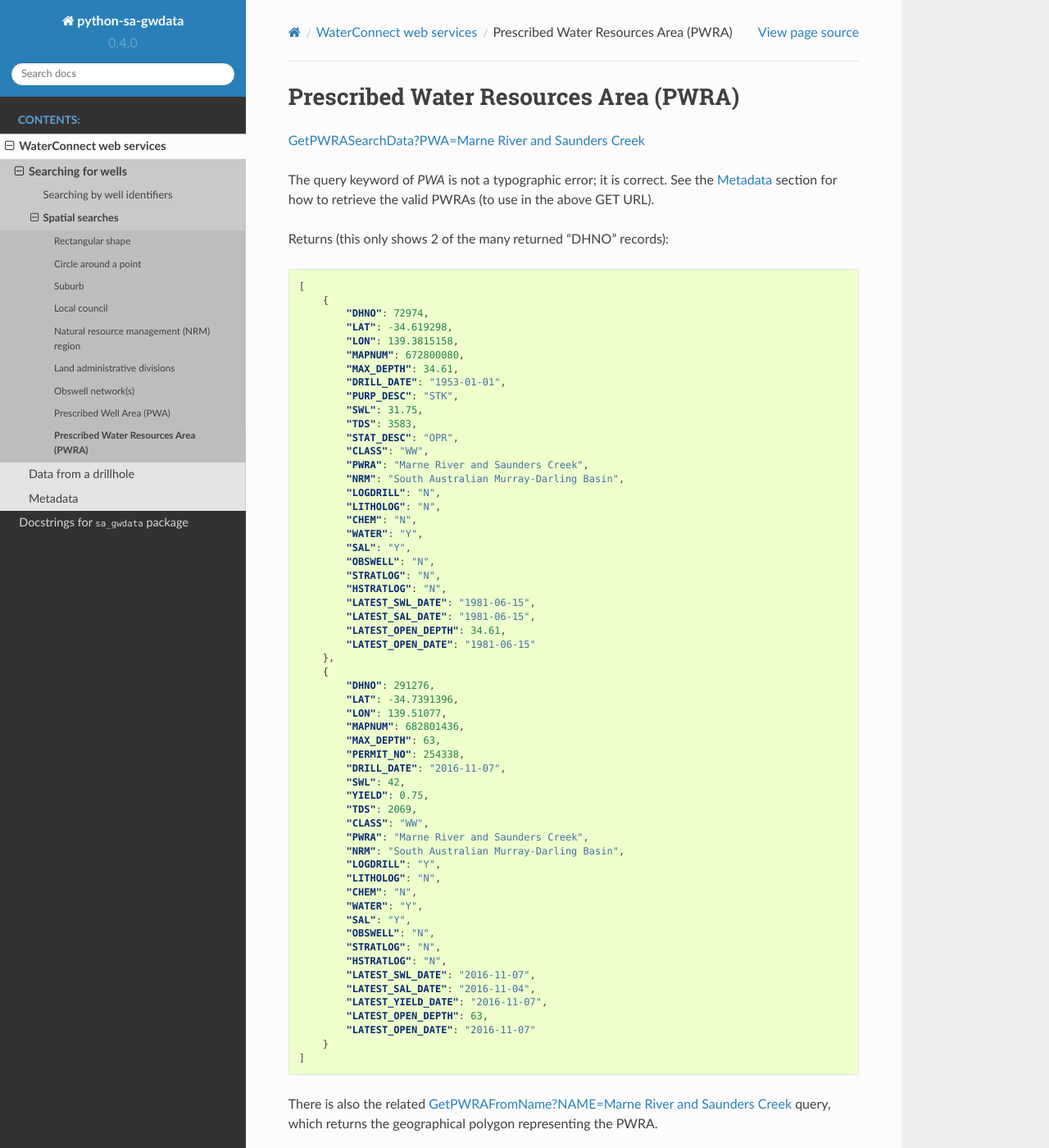
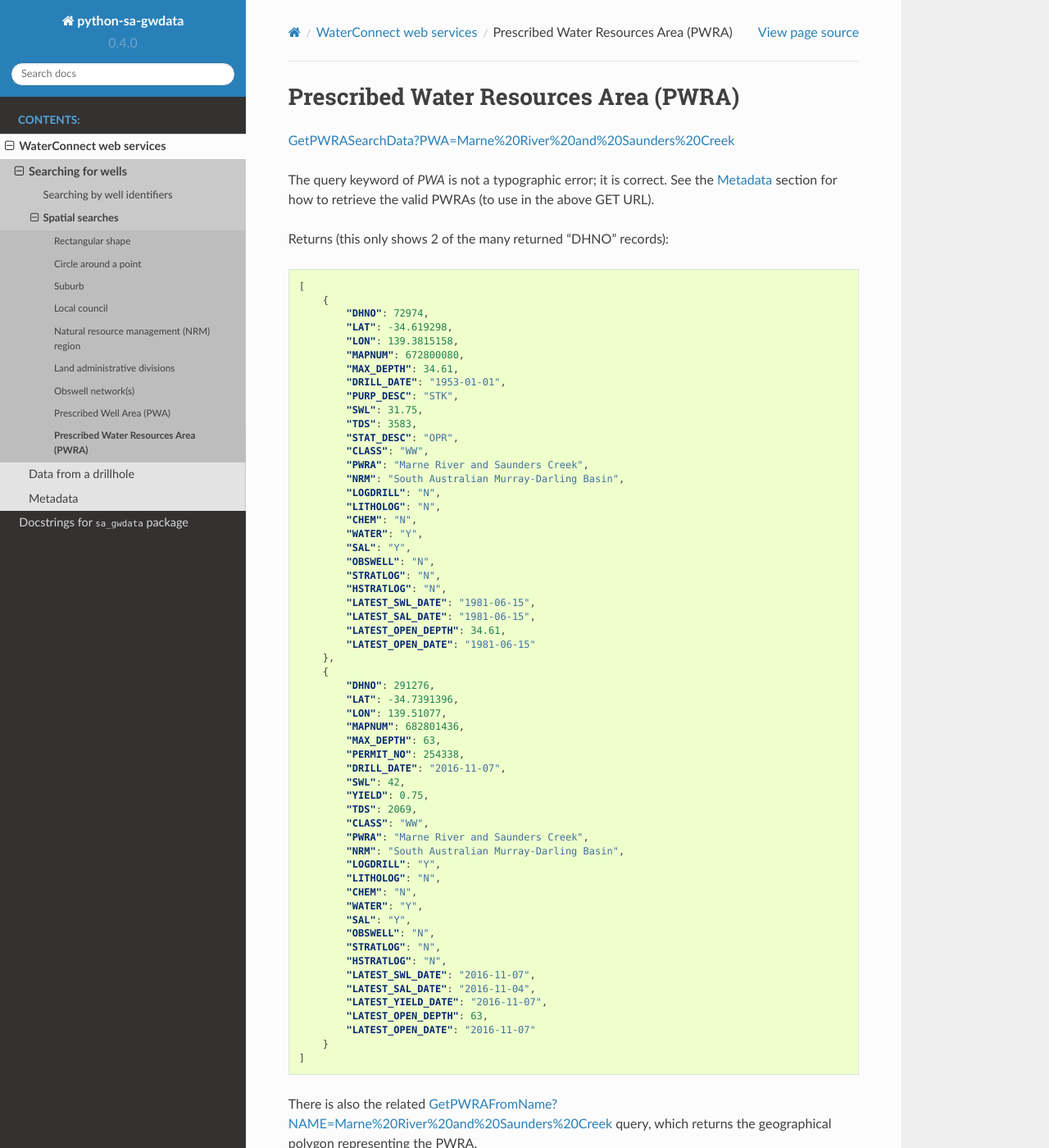
Before and after one commit to kinverarity1/python-sa-gwdata, a Sphinx documentation site: the page built from docs/source/GetPWRASearchData.rst, in a window 1280 px wide and 1400 px high. Shown: the whole window at 82% size. Built offline with Sphinx 7.4.7 and the Read the Docs theme 2.0.0, drawn with Linux system fonts in a browser that asks for light colours; formulas are drawn with MathJax 3.

Commit message:
encode whitespace in query parameters

```diff
--- a/docs/source/GetLGAFromName.rst
+++ b/docs/source/GetLGAFromName.rst
@@ -1,7 +1,7 @@
 Local council
 ==============
 
-`GetLGAFromName?ABBNAME=COPPER COAST <https://www.waterconnect.sa.gov.au/_layouts/15/dfw.sharepoint.wdd/WDDWFS.ashx/GetLGAFromName?ABBNAME=COPPER COAST>`__
+`GetLGAFromName?ABBNAME=COPPER COAST <https://www.waterconnect.sa.gov.au/_layouts/15/dfw.sharepoint.wdd/WDDWFS.ashx/GetLGAFromName?ABBNAME=COPPER%20COAST>`__
 
 The :ref:`webservice-metadata` section shows how to get a list of valid council names.
 
--- a/docs/source/GetNRMRegionSearchData.rst
+++ b/docs/source/GetNRMRegionSearchData.rst
@@ -1,7 +1,7 @@
 Natural resource management (NRM) region
 ========================================
 
-`GetNRMRegionSearchData?NRMRegion=Kangaroo Island <https://www.waterconnect.sa.gov.au/_layouts/15/dfw.sharepoint.wdd/WDDDMS.ashx/GetNRMRegionSearchData?NRMRegion=Kangaroo Island>`__
+`GetNRMRegionSearchData?NRMRegion=Kangaroo%20Island <https://www.waterconnect.sa.gov.au/_layouts/15/dfw.sharepoint.wdd/WDDDMS.ashx/GetNRMRegionSearchData?NRMRegion=Kangaroo%20Island>`__
 
 The :ref:`webservice-metadata` section shows how to retrieve the NRM names which can be used in this request.
 
@@ -59,7 +59,7 @@ Returns groundwater data (this only shows 2 of many returned "DHNO" records):
     }
     ]
 
-There is also the related query `GetNRMRegionFromName?NAME=Kangaroo Island <https://www.waterconnect.sa.gov.au/_layouts/15/dfw.sharepoint.wdd/WDDWFS.ashx/GetNRMRegionFromName?NAME=Kangaroo Island>`__
+There is also the related query `GetNRMRegionFromName?NAME=Kangaroo%20Island <https://www.waterconnect.sa.gov.au/_layouts/15/dfw.sharepoint.wdd/WDDWFS.ashx/GetNRMRegionFromName?NAME=Kangaroo%20Island>`__
 
 .. include:: polyline-explainer.rst
 
--- a/docs/source/GetPWASearchData.rst
+++ b/docs/source/GetPWASearchData.rst
@@ -1,7 +1,7 @@
 Prescribed Well Area (PWA)
 =========================================================
 
-`GetPWASearchData?PWA=Northern Adelaide Plains <https://www.waterconnect.sa.gov.au/_layouts/15/dfw.sharepoint.wdd/WDDDMS.ashx/GetPWASearchData?PWA=Northern Adelaide Plains>`__
+`GetPWASearchData?PWA=Northern%20Adelaide%20Plains <https://www.waterconnect.sa.gov.au/_layouts/15/dfw.sharepoint.wdd/WDDDMS.ashx/GetPWASearchData?PWA=Northern%20Adelaide%20Plains>`__
 
 See the :ref:`webservice-metadata` section for how to retrieve the valid PWA names.
 
@@ -58,7 +58,7 @@ Returns (this only shows 2 of the many returned "DHNO" records):
         }
     ]
 
-There is also the `GetPWAFromName?NAME=Northern Adelaide Plains <https://www.waterconnect.sa.gov.au/_layouts/15/dfw.sharepoint.wdd/WDDWFS.ashx/GetPWAFromName?NAME=Northern Adelaide Plains>`__ request, which returns data for the geographical shape of the PWA.
+There is also the `GetPWAFromName?NAME=Northern%20Adelaide%20Plains <https://www.waterconnect.sa.gov.au/_layouts/15/dfw.sharepoint.wdd/WDDWFS.ashx/GetPWAFromName?NAME=Northern%20Adelaide%20Plains>`__ request, which returns data for the geographical shape of the PWA.
 
 .. include:: polyline-explainer.rst
 
--- a/docs/source/GetPWRASearchData.rst
+++ b/docs/source/GetPWRASearchData.rst
@@ -1,7 +1,7 @@
 Prescribed Water Resources Area (PWRA)
 =========================================================
 
-`GetPWRASearchData?PWA=Marne River and Saunders Creek <https://www.waterconnect.sa.gov.au/_layouts/15/dfw.sharepoint.wdd/WDDDMS.ashx/GetPWRASearchData?PWA=Marne River and Saunders Creek>`__
+`GetPWRASearchData?PWA=Marne%20River%20and%20Saunders%20Creek <https://www.waterconnect.sa.gov.au/_layouts/15/dfw.sharepoint.wdd/WDDDMS.ashx/GetPWRASearchData?PWA=Marne%20River%20and%20Saunders%20Creek>`__
 
 The query keyword of `PWA` is not a typographic error; it is correct. See the :ref:`webservice-metadata` section for how to retrieve the valid PWRAs (to use in the above GET URL).
 
@@ -67,7 +67,7 @@ Returns (this only shows 2 of the many returned "DHNO" records):
         }
     ]
 
-There is also the related `GetPWRAFromName?NAME=Marne River and Saunders Creek <https://www.waterconnect.sa.gov.au/_layouts/15/dfw.sharepoint.wdd/WDDWFS.ashx/GetPWRAFromName?NAME=Marne River and Saunders Creek>`__ query, which returns the geographical polygon representing the PWRA.
+There is also the related `GetPWRAFromName?NAME=Marne%20River%20and%20Saunders%20Creek <https://www.waterconnect.sa.gov.au/_layouts/15/dfw.sharepoint.wdd/WDDWFS.ashx/GetPWRAFromName?NAME=Marne%20River%20and%20Saunders%20Creek>`__ query, which returns the geographical polygon representing the PWRA.
 
 .. include:: polyline-explainer.rst
 
```
